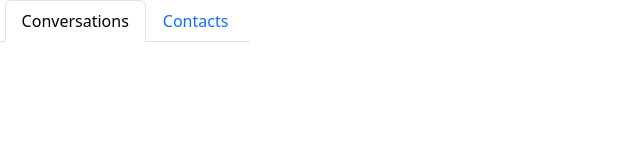
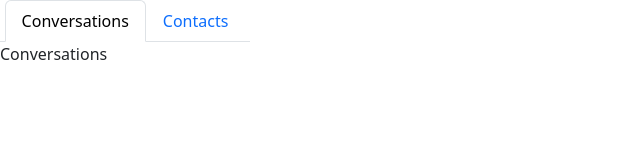
Before and after one commit to RedEcks/chat-app-v2, a React (Create React App) app in the folder frontend/: page / in a window 1280 px wide. Both pictures are taken after typing "Sample" into the empty fields and a click on the button "Login". Shown: the top 160 px of the page, without its empty margins (0-640 px from the left). Built offline with nearby package versions, Linux system fonts and the light colour scheme.

Commit message:
added conversation and contact to sidebar component

```diff
--- /dev/null
+++ b/frontend/src/components/Contacts.js
@@ -0,0 +1,7 @@
+import React from 'react'
+
+export default function Contacts() {
+  return (
+    <div>Contacts</div>
+  )
+}
--- /dev/null
+++ b/frontend/src/components/Conversations.js
@@ -0,0 +1,7 @@
+import React from 'react'
+
+export default function Conversations() {
+  return (
+    <div>Conversations</div>
+  )
+}
--- a/frontend/src/components/Sidebar.js
+++ b/frontend/src/components/Sidebar.js
@@ -1,5 +1,7 @@
 import React, { useState } from 'react'
 import { Tab, Nav } from 'react-bootstrap'
+import Conversations from './Conversations'
+import Contacts from './Contacts'
 
 
 const CONVERSATION_KEY = 'conversations'
@@ -19,6 +21,14 @@
                     <Nav.Link eventKey={CONTACTS_KEY}>Contacts</Nav.Link>
                 </Nav.Item>
             </Nav>
+            <Tab.Content>
+                    <Tab.Pane eventKey={CONVERSATION_KEY}>
+                        <Conversations/>
+                    </Tab.Pane>
+                    <Tab.Pane eventKey={CONTACTS_KEY}>
+                        <Contacts/>
+                    </Tab.Pane>
+            </Tab.Content>
         </Tab.Container>
     </div>
   )
```
